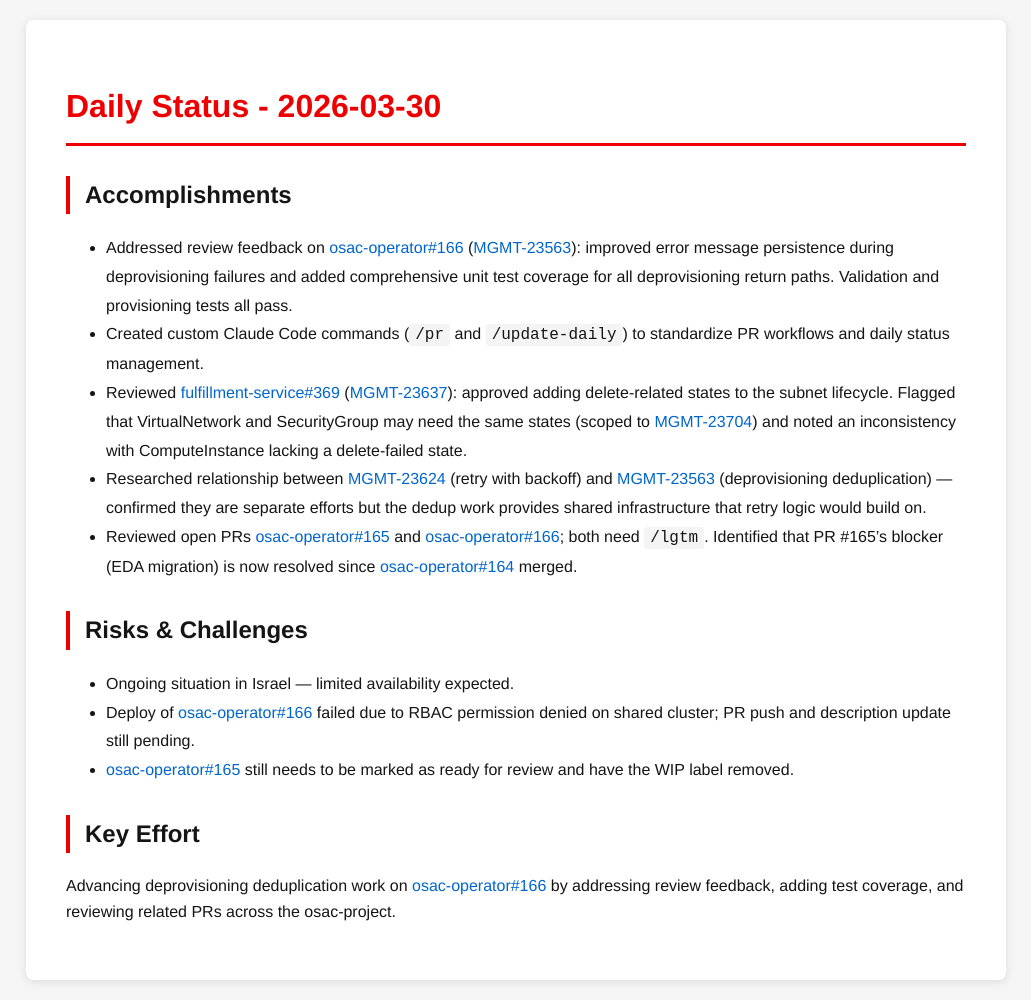
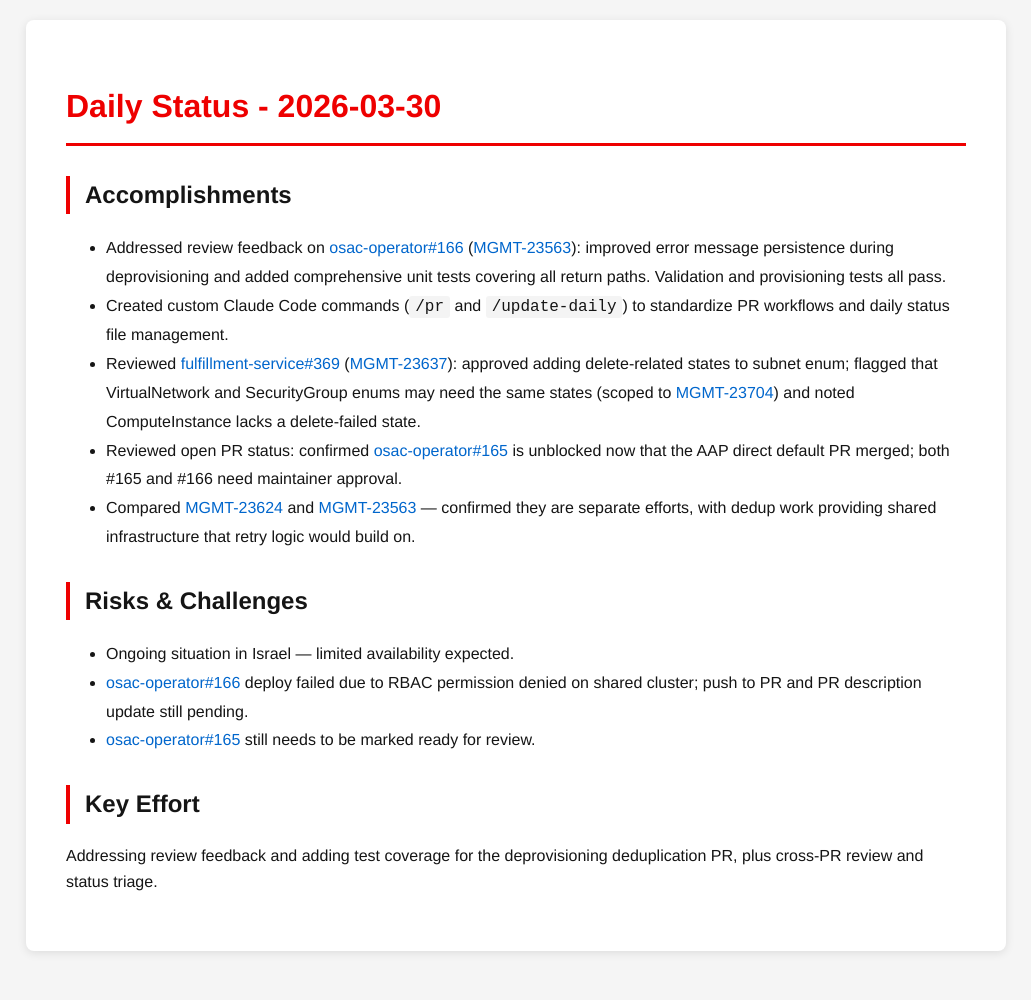
Before and after one commit to tzvatot/daily-status, a Jekyll site: the page built from 2026-03-30.md, in a window 1280 px wide. Shown: the whole page, without its empty margins (124-1155 px from the left). Built offline with Jekyll 4.4.1, drawn with Linux system fonts in a browser that asks for light colours; after the commit the page ends 971 px from its top, so only the background shows below that.

Commit message:
Daily status update - 2026-03-30

```diff
--- a/2026-03-30.md
+++ b/2026-03-30.md
@@ -7,16 +7,16 @@
 # Daily Status - 2026-03-30
 
 ## Accomplishments
-- Addressed review feedback on [osac-operator#166](https://github.com/osac-project/osac-operator/pull/166) ([MGMT-23563](https://issues.redhat.com/browse/MGMT-23563)): improved error message persistence during deprovisioning failures and added comprehensive unit test coverage for all deprovisioning return paths. Validation and provisioning tests all pass.
-- Created custom Claude Code commands (`/pr` and `/update-daily`) to standardize PR workflows and daily status management.
-- Reviewed [fulfillment-service#369](https://github.com/osac-project/fulfillment-service/pull/369) ([MGMT-23637](https://issues.redhat.com/browse/MGMT-23637)): approved adding delete-related states to the subnet lifecycle. Flagged that VirtualNetwork and SecurityGroup may need the same states (scoped to [MGMT-23704](https://issues.redhat.com/browse/MGMT-23704)) and noted an inconsistency with ComputeInstance lacking a delete-failed state.
-- Researched relationship between [MGMT-23624](https://issues.redhat.com/browse/MGMT-23624) (retry with backoff) and [MGMT-23563](https://issues.redhat.com/browse/MGMT-23563) (deprovisioning deduplication) — confirmed they are separate efforts but the dedup work provides shared infrastructure that retry logic would build on.
-- Reviewed open PRs [osac-operator#165](https://github.com/osac-project/osac-operator/pull/165) and [osac-operator#166](https://github.com/osac-project/osac-operator/pull/166); both need `/lgtm`. Identified that PR #165's blocker (EDA migration) is now resolved since [osac-operator#164](https://github.com/osac-project/osac-operator/pull/164) merged.
+- Addressed review feedback on [osac-operator#166](https://github.com/osac-project/osac-operator/pull/166) ([MGMT-23563](https://issues.redhat.com/browse/MGMT-23563)): improved error message persistence during deprovisioning and added comprehensive unit tests covering all return paths. Validation and provisioning tests all pass.
+- Created custom Claude Code commands (`/pr` and `/update-daily`) to standardize PR workflows and daily status file management.
+- Reviewed [fulfillment-service#369](https://github.com/osac-project/fulfillment-service/pull/369) ([MGMT-23637](https://issues.redhat.com/browse/MGMT-23637)): approved adding delete-related states to subnet enum; flagged that VirtualNetwork and SecurityGroup enums may need the same states (scoped to [MGMT-23704](https://issues.redhat.com/browse/MGMT-23704)) and noted ComputeInstance lacks a delete-failed state.
+- Reviewed open PR status: confirmed [osac-operator#165](https://github.com/osac-project/osac-operator/pull/165) is unblocked now that the AAP direct default PR merged; both #165 and #166 need maintainer approval.
+- Compared [MGMT-23624](https://issues.redhat.com/browse/MGMT-23624) and [MGMT-23563](https://issues.redhat.com/browse/MGMT-23563) — confirmed they are separate efforts, with dedup work providing shared infrastructure that retry logic would build on.
 
 ## Risks & Challenges
 - Ongoing situation in Israel — limited availability expected.
-- Deploy of [osac-operator#166](https://github.com/osac-project/osac-operator/pull/166) failed due to RBAC permission denied on shared cluster; PR push and description update still pending.
-- [osac-operator#165](https://github.com/osac-project/osac-operator/pull/165) still needs to be marked as ready for review and have the WIP label removed.
+- [osac-operator#166](https://github.com/osac-project/osac-operator/pull/166) deploy failed due to RBAC permission denied on shared cluster; push to PR and PR description update still pending.
+- [osac-operator#165](https://github.com/osac-project/osac-operator/pull/165) still needs to be marked ready for review.
 
 ## Key Effort
-Advancing deprovisioning deduplication work on [osac-operator#166](https://github.com/osac-project/osac-operator/pull/166) by addressing review feedback, adding test coverage, and reviewing related PRs across the osac-project.
+Addressing review feedback and adding test coverage for the deprovisioning deduplication PR, plus cross-PR review and status triage.
```
